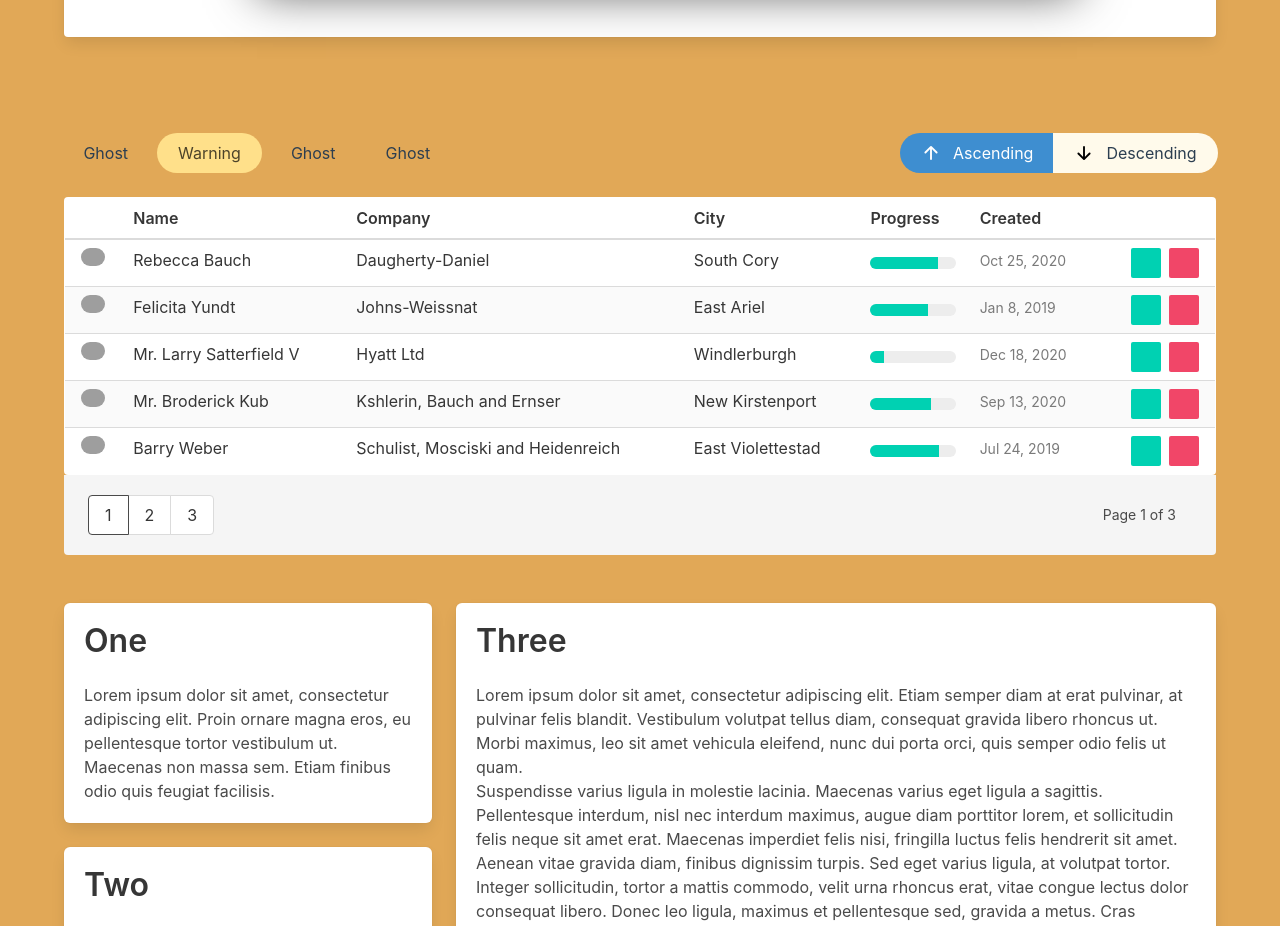
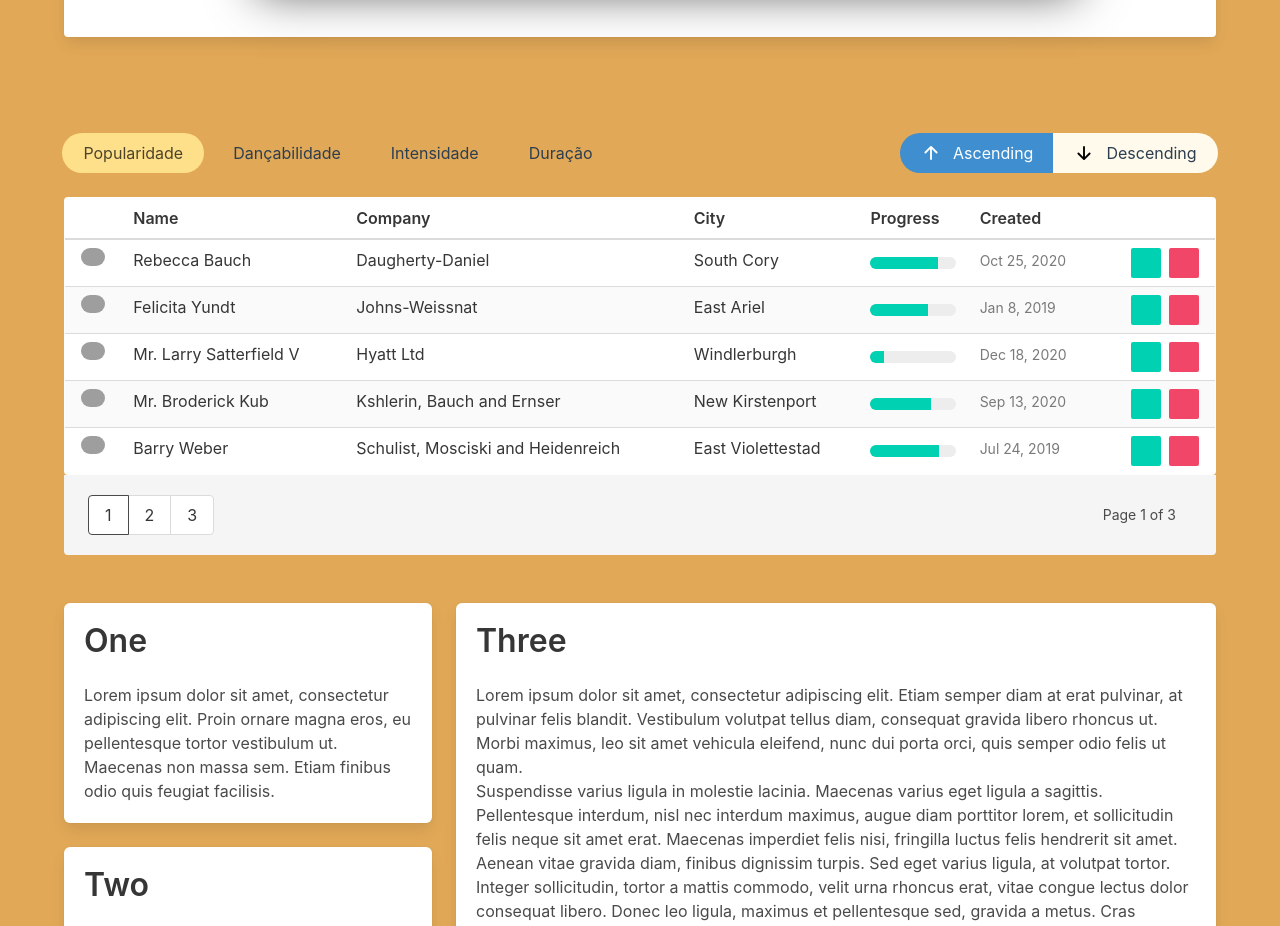
Before and after one commit to Leo3965/music-dashboard-usjt, a React (Vite) app: page / in a window 1280 px wide. Shown: the part 1940-2866 px from the top of the page. Built offline with nearby package versions, Linux system fonts and the light colour scheme; grey boxes are pictures that could not be loaded; some icons are missing.

Commit message:
feat: adding button actions on table

```diff
--- a/src/components/Table.jsx
+++ b/src/components/Table.jsx
@@ -1,35 +1,92 @@
 import arrowUp from "../assets/svg/arrow-up-outline.svg";
 import arrowDown from "../assets/svg/arrow-down-outline.svg";
+import { useState } from "react";
 
 export default function Table() {
+  const [filter, setFilter] = useState("popularidade");
+  const [order, setOrder] = useState(true);
+
+  function handleFilterClick(filter) {
+    setFilter((prev) => {
+      if (prev !== filter) {
+        setFilter(filter);
+      }
+    });
+  }
+
+  function handleOrderClick(bool) {
+    setOrder(bool);
+  }
+
   let loading = "is-loading";
+  const activeFilterCSS = "button is-warning is-rounded";
+  const filterCSS = "button is-ghost is-not-selected-button is-rounded";
+  const orderCSS =
+    "button is-warning is-light is-not-selected-button is-rounded";
+  const activeOrderCSS = "button is-info is-rounded";
+  const arrowCSS = "icon-filter";
+  const activeArrowCSS = "icon-filter selected";
+
   return (
     <div className="table-data-set">
       <section className="section">
         <div className="dataset-buttons">
           <div className="buttons">
-            <button className="button is-ghost is-not-selected-button is-rounded">
-              Ghost
+            <button
+              className={
+                filter === "popularidade" ? activeFilterCSS : filterCSS
+              }
+              onClick={() => handleFilterClick("popularidade")}
+            >
+              Popularidade
             </button>
-            <button className="button is-warning is-rounded">Warning</button>
-            <button className="button is-ghost is-not-selected-button is-rounded">
-              Ghost
+
+            <button
+              className={
+                filter === "dançabilidade" ? activeFilterCSS : filterCSS
+              }
+              onClick={() => handleFilterClick("dançabilidade")}
+            >
+              Dançabilidade
             </button>
-            <button className="button is-ghost is-not-selected-button is-rounded">
-              Ghost
+
+            <button
+              className={filter === "intensidade" ? activeFilterCSS : filterCSS}
+              onClick={() => handleFilterClick("intensidade")}
+            >
+              Intensidade
+            </button>
+
+            <button
+              className={filter === "duração" ? activeFilterCSS : filterCSS}
+              onClick={() => handleFilterClick("duração")}
+            >
+              Duração
             </button>
           </div>
 
           <div className="field has-addons">
             <p className="control">
-              <button className="button is-info is-rounded">
-                <img className="icon-filter selected" src={arrowUp} />
+              <button
+                className={order === true ? activeOrderCSS : orderCSS}
+                onClick={() => handleOrderClick(true)}
+              >
+                <img
+                  className={order === true ? activeArrowCSS : arrowCSS}
+                  src={arrowUp}
+                />
                 <span>Ascending</span>
               </button>
             </p>
             <p className="control">
-              <button className="button is-warning is-light is-not-selected-button is-rounded">
-                <img className="icon-filter" src={arrowDown} />
+              <button
+                className={order === false ? activeOrderCSS : orderCSS}
+                onClick={() => handleOrderClick(false)}
+              >
+                <img
+                  className={order === false ? activeArrowCSS : arrowCSS}
+                  src={arrowDown}
+                />
                 <span>Descending</span>
               </button>
             </p>
--- a/src/index.css
+++ b/src/index.css
@@ -47,20 +47,14 @@ body {
   margin-right: 12px;
 }
 
-.icon-filter.selected {
+.selected {
   filter: invert(100%) sepia(0%) saturate(3676%) hue-rotate(274deg) brightness(125%) contrast(112%);
-  width: 20px;
-  height: 20px;
-  margin-right: 12px;
+  /* filter: invert(100%) sepia(15%) saturate(2%) hue-rotate(139deg) brightness(111%) contrast(100%); */
 }
 
 .is-not-selected-button {
   background: var(--light-gray);
   color: var(--dark-gray) !important;
-}
-
-.is-not-selected-button:hover {
-  color: var(--light) !important;
 }
 
 /* video */
```
